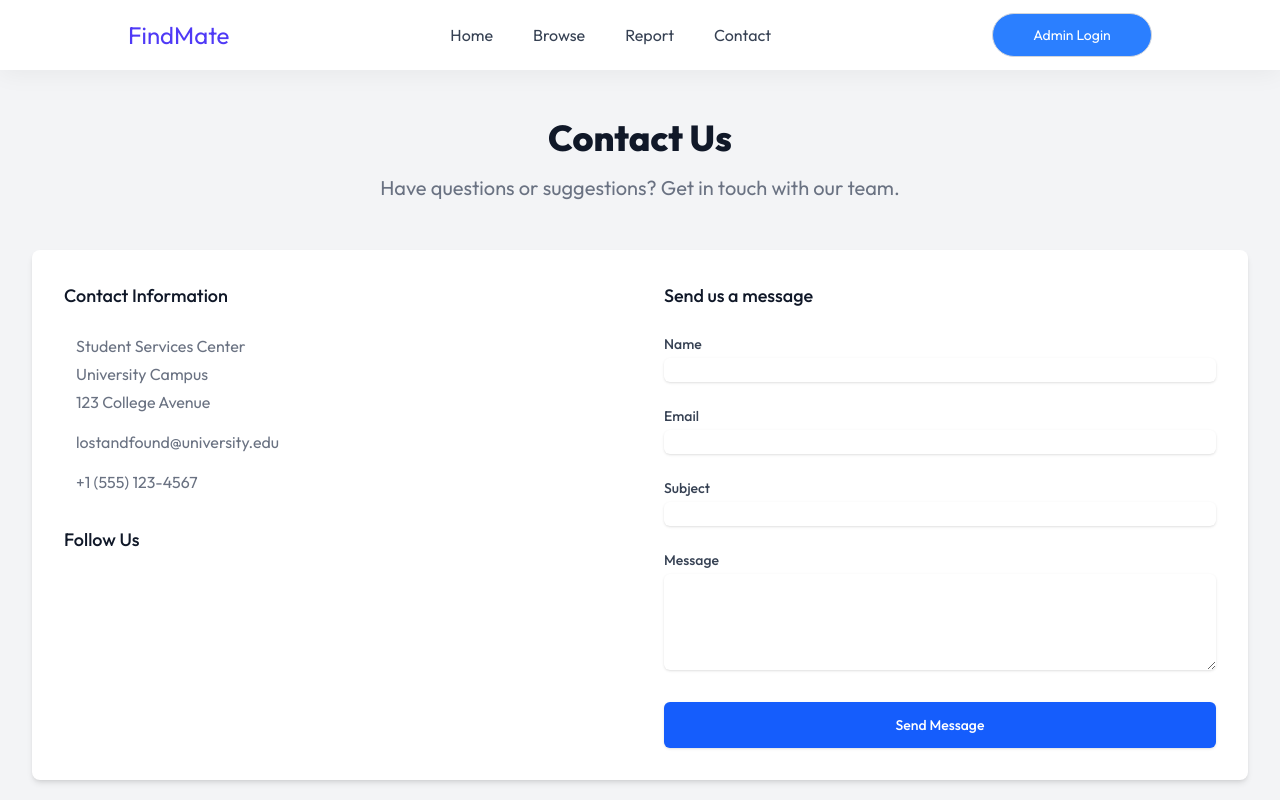
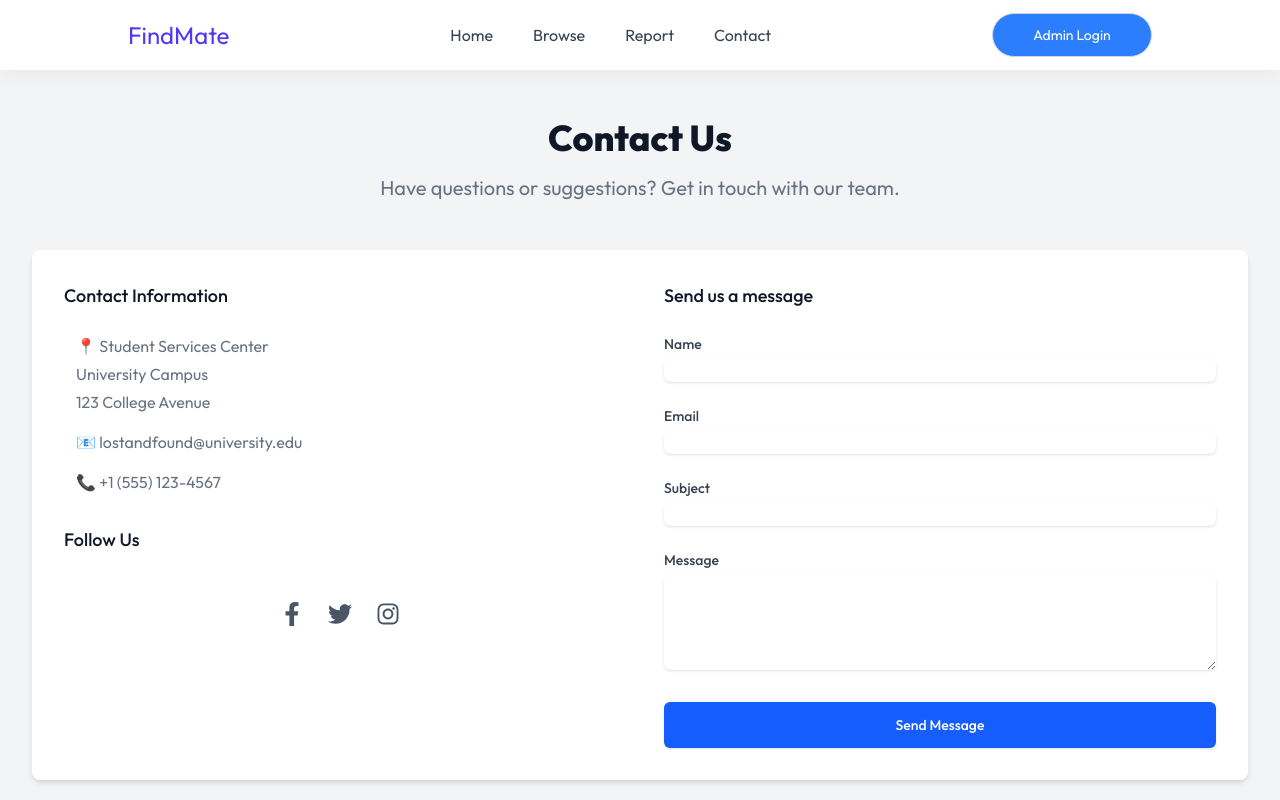
Before and after one commit to Rutvi028/Lost-Found, a React (Vite) app in the folder client/: page /contact in a window 1280 px wide. Shown: the top 800 px of the page. Built offline with nearby package versions, Linux system fonts and the light colour scheme; no server answers; a web font is replaced by a local one.

Commit message:
Updated contact page with social media icons and footer in all pages

```diff
--- a/client/package.json
+++ b/client/package.json
@@ -14,6 +14,7 @@
     "@tailwindcss/vite": "^4.1.11",
     "react": "^19.1.0",
     "react-dom": "^19.1.0",
+    "react-icons": "^5.5.0",
     "react-router-dom": "^7.7.1",
     "tailwindcss": "^4.1.11"
   },
--- a/client/src/App.jsx
+++ b/client/src/App.jsx
@@ -5,10 +5,11 @@ import Home from './pages/Home'
 import Browse from './pages/Browse'
 import Report from './pages/Report'
 import Contact from './pages/Contact'
+import Footer from './components/Footer'
 
 
 
-const App = () => {
+function App() {
   return (
     <div>
       <Navbar />
@@ -18,9 +19,10 @@ const App = () => {
           <Route path="/browse" element={<Browse />} />
           <Route path="/report" element={<Report />} />
           <Route path="/contact" element={<Contact />} />
-
         </Routes>
       </div>
+
+      <Footer />
     </div>
   )
 }
--- a/client/src/components/Footer.jsx
+++ b/client/src/components/Footer.jsx
@@ -1,4 +1,4 @@
-import React from 'react'
+import React from 'react';
 
 function Footer() {
   return (
@@ -55,4 +55,4 @@ function Footer() {
   )
 }
 
-export default Footer
+export default Footer;
--- /dev/null
+++ b/client/src/components/SocialIcons.jsx
@@ -0,0 +1,23 @@
+import React from 'react';
+import { FaFacebookF, FaTwitter, FaInstagram } from 'react-icons/fa';
+
+const SocialIcons = () => {
+  return (
+    <div className="text-center mt-8">
+
+      <div className="flex justify-center gap-6 text-gray-600 text-2xl">
+        <a href="https://facebook.com" target="_blank" rel="noopener noreferrer">
+          <FaFacebookF />
+        </a>
+        <a href="https://twitter.com" target="_blank" rel="noopener noreferrer">
+          <FaTwitter />
+        </a>
+        <a href="https://instagram.com" target="_blank" rel="noopener noreferrer">
+          <FaInstagram />
+        </a>
+      </div>
+    </div>
+  );
+};
+
+export default SocialIcons;
--- a/client/src/pages/Browse.jsx
+++ b/client/src/pages/Browse.jsx
@@ -100,7 +100,7 @@ function Browse() {
                 </a>
               </nav>
             </div>
-          </div> duasdhau hduawh dh
+          </div>
         </div>
       </div>
     </div>
--- a/client/src/pages/Contact.jsx
+++ b/client/src/pages/Contact.jsx
@@ -1,9 +1,12 @@
 import React from 'react';
+import SocialIcons from '../components/SocialIcons';
+
 
 const Contact = () => {
   return (
     <div className="main-content" id="contact-page">
       <div className="max-w-7xl mx-auto py-12 px-4 sm:px-6 lg:px-8">
+
         <div className="text-center mb-12">
           <h2 className="text-3xl font-extrabold text-gray-900 sm:text-4xl">Contact Us</h2>
           <p className="mt-4 max-w-2xl text-xl text-gray-500 mx-auto">
@@ -22,7 +25,7 @@ const Contact = () => {
                     <i className="fas fa-map-marker-alt text-gray-400"></i>
                   </div>
                   <div className="ml-3 text-base text-gray-500">
-                    <p>Student Services Center</p>
+                    <p>📍 Student Services Center</p>
                     <p className="mt-1">University Campus</p>
                     <p className="mt-1">123 College Avenue</p>
                   </div>
@@ -32,7 +35,7 @@ const Contact = () => {
                     <i className="fas fa-envelope text-gray-400"></i>
                   </div>
                   <div className="ml-3 text-base text-gray-500">
-                    <p>lostandfound@university.edu</p>
+                    <p>📧 lostandfound@university.edu</p>
                   </div>
                 </div>
                 <div className="mt-4 flex items-start">
@@ -40,13 +43,13 @@ const Contact = () => {
                     <i className="fas fa-phone-alt text-gray-400"></i>
                   </div>
                   <div className="ml-3 text-base text-gray-500">
-                    <p>+1 (555) 123-4567</p>
+                    <p>📞 +1 (555) 123-4567</p>
                   </div>
                 </div>
               </div>
 
               <div className="mt-8">
-                <h3 className="text-lg font-medium text-gray-900">Follow Us</h3>
+                <h3 className="text-lg font-medium text-gray-900">Follow Us<br></br></h3>
                 <div className="mt-4 flex space-x-6">
                   <a href="#" className="text-gray-400 hover:text-gray-500">
                     <i className="fab fa-facebook-f text-xl"></i>
@@ -58,6 +61,7 @@ const Contact = () => {
                     <i className="fab fa-instagram text-xl"></i>
                   </a>
                 </div>
+                <SocialIcons />
               </div>
             </div>
 
```
Also changed, not shown: 1 other file (tests, documents, lock files or other folders).
